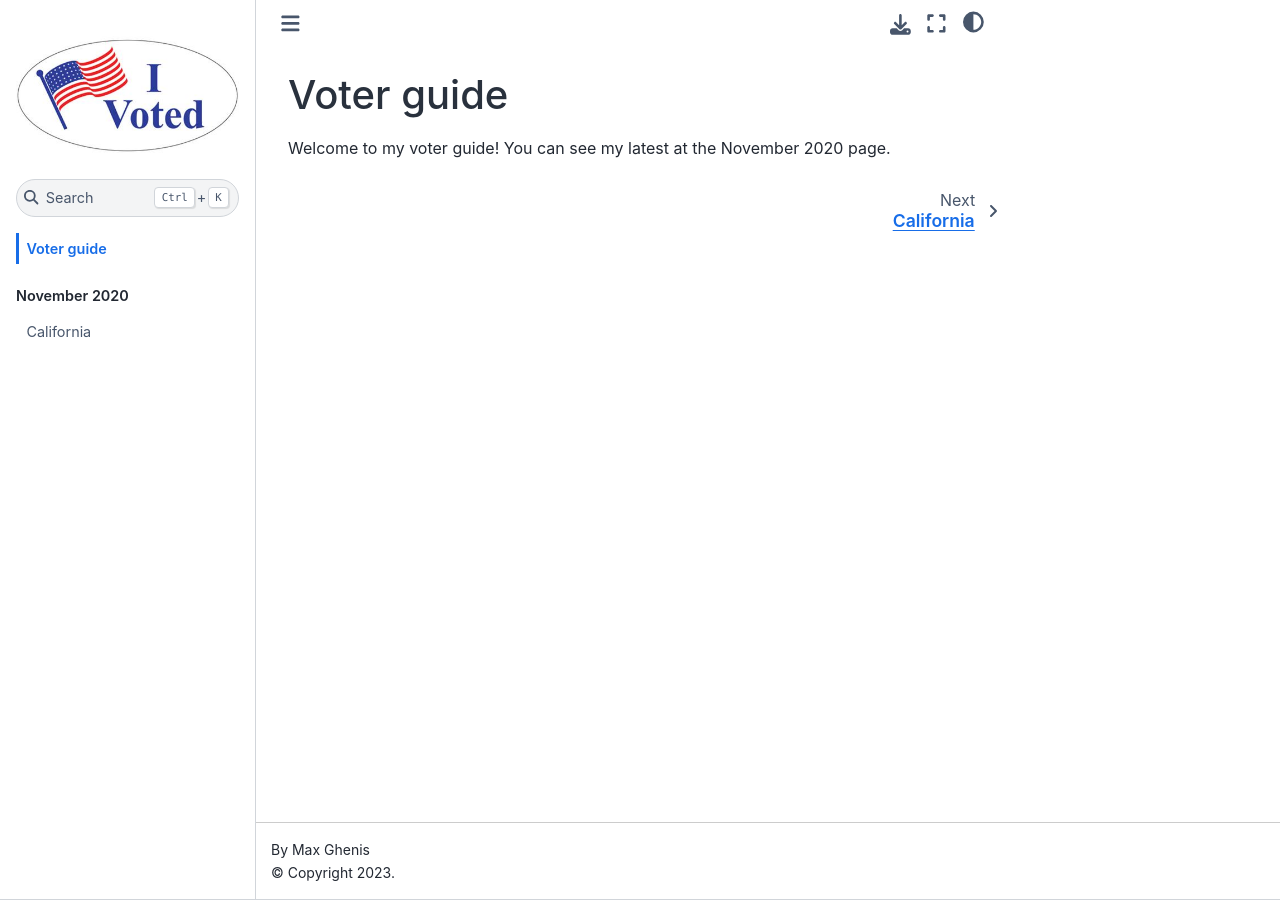
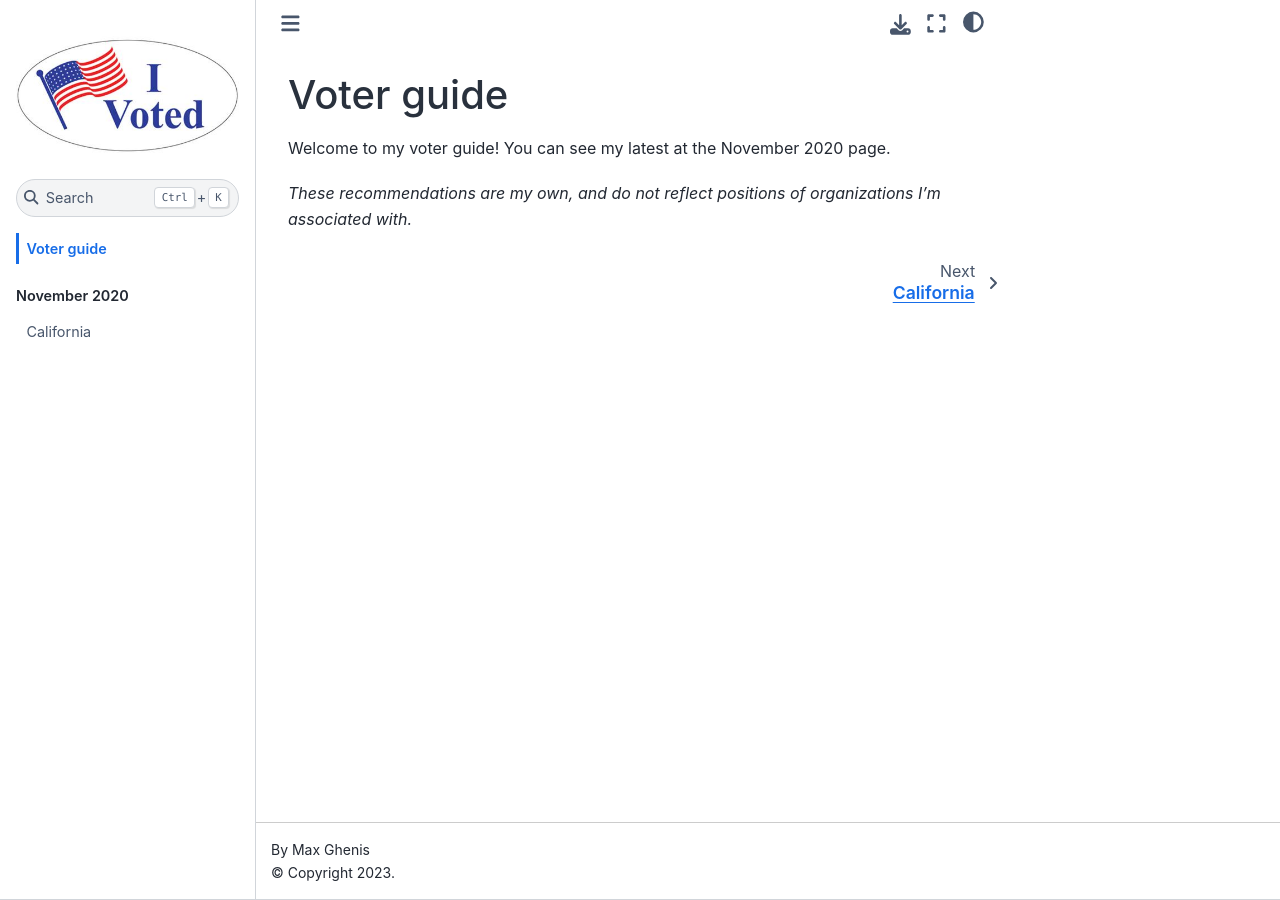
Before and after one commit to MaxGhenis/vote, a Jupyter Book: the page built from docs/index.md, in a window 1280 px wide. Built offline with Jupyter Book 1.0.4 settings and Sphinx 7.4.7 and the Sphinx Book theme 1.1.4, drawn with Linux system fonts in a browser that asks for light colours.

Commit message:
disclaimer

```diff
--- a/docs/index.md
+++ b/docs/index.md
@@ -2,3 +2,5 @@
 
 Welcome to my voter guide!
 You can see my latest at the November 2020 page.
+
+*These recommendations are my own, and do not reflect positions of organizations I'm associated with.*
```
